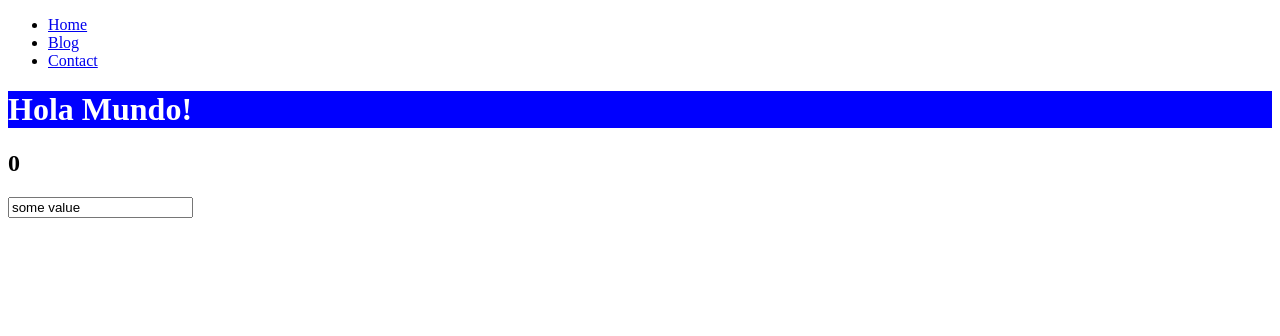
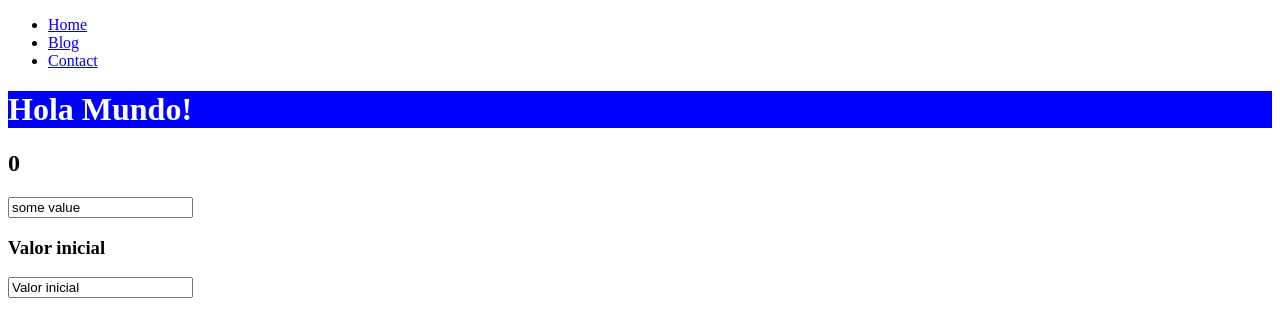
Before and after one commit to Chaparro10/Vue-Curso, a Vue app in the folder my-vue-project/: page / in a window 1280 px wide. Shown: the top 336 px of the page. Built offline with nearby package versions, Linux system fonts and the light colour scheme.

Commit message:
Directiva v-model
La directiva v-model es una herramienta de Vue.js que crea un enlace de datos bidireccional entre un elemento de formulario (como un input, textarea, checkbox, etc.)

```diff
--- a/my-vue-project/src/App.vue
+++ b/my-vue-project/src/App.vue
@@ -8,6 +8,8 @@ let number=ref(0);
 const myId="1";
 
 const myValue=ref("some value");
+
+const myValueModel=ref("Valor inicial");
 
 const addOne=()=>{
   number.value++;
@@ -23,6 +25,10 @@ const addOne=()=>{
 
       <input type="text" :value="myValue">
 
+      <h3>{{ myValueModel }}</h3>
+
+      <input type="text" v-model="myValueModel">
+
 </template>
 
 <style scoped>
```
